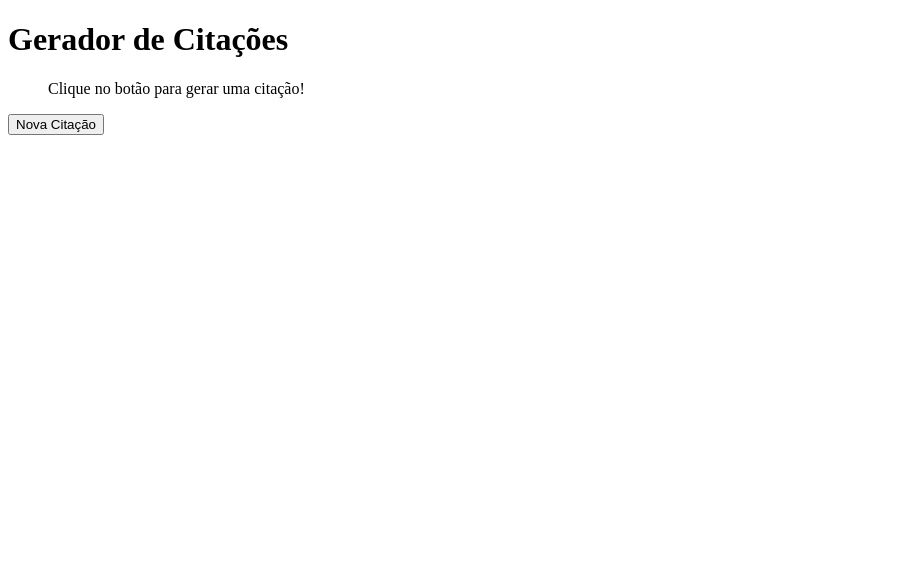
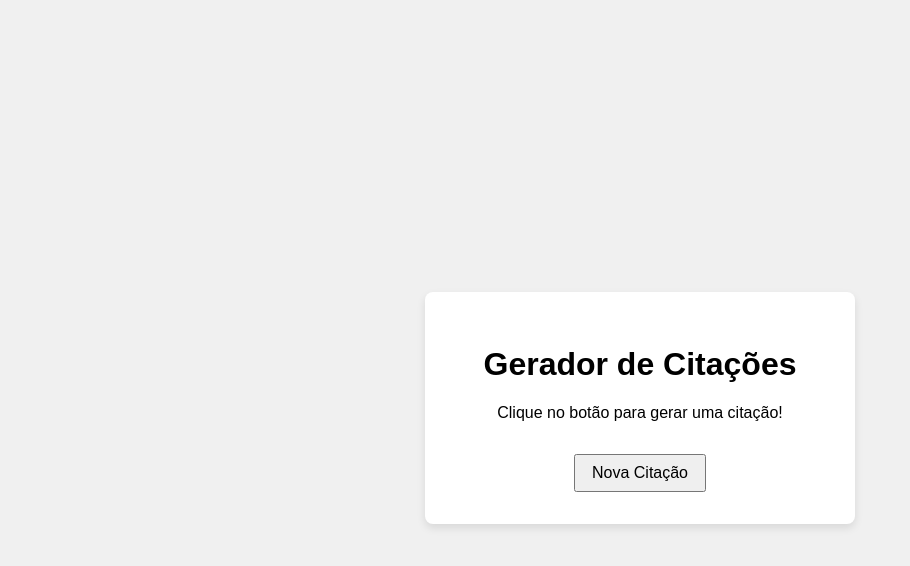
Before and after one commit to Wesleyxas/projeto-atividades, a plain HTML site: page index.html in a window 1280 px wide. Shown: the whole page, without its empty margins (0-910 px from the left). Drawn offline with Linux system fonts and the light colour scheme.

Commit message:
feat: Adiciona estilização básica para a página

```diff
--- a/style.css
+++ b/style.css
@@ -1 +1,23 @@
-/* Estilos para o Gerador de Citações */
+body {
+  font-family: sans-serif;
+  display: flex;
+  justify-content: center;
+  align-items: center;
+  height: 100vh;
+  background-color: #f0f0f0;
+}
+
+.container {
+  text-align: center;
+  padding: 2rem;
+  background-color: white;
+  border-radius: 8px;
+  box-shadow: 0 4px 8px rgba(0,0,0,0.1);
+}
+
+button {
+  padding: 0.5rem 1rem;
+  font-size: 1rem;
+  cursor: pointer;
+  margin-top: 1rem;
+}
```
